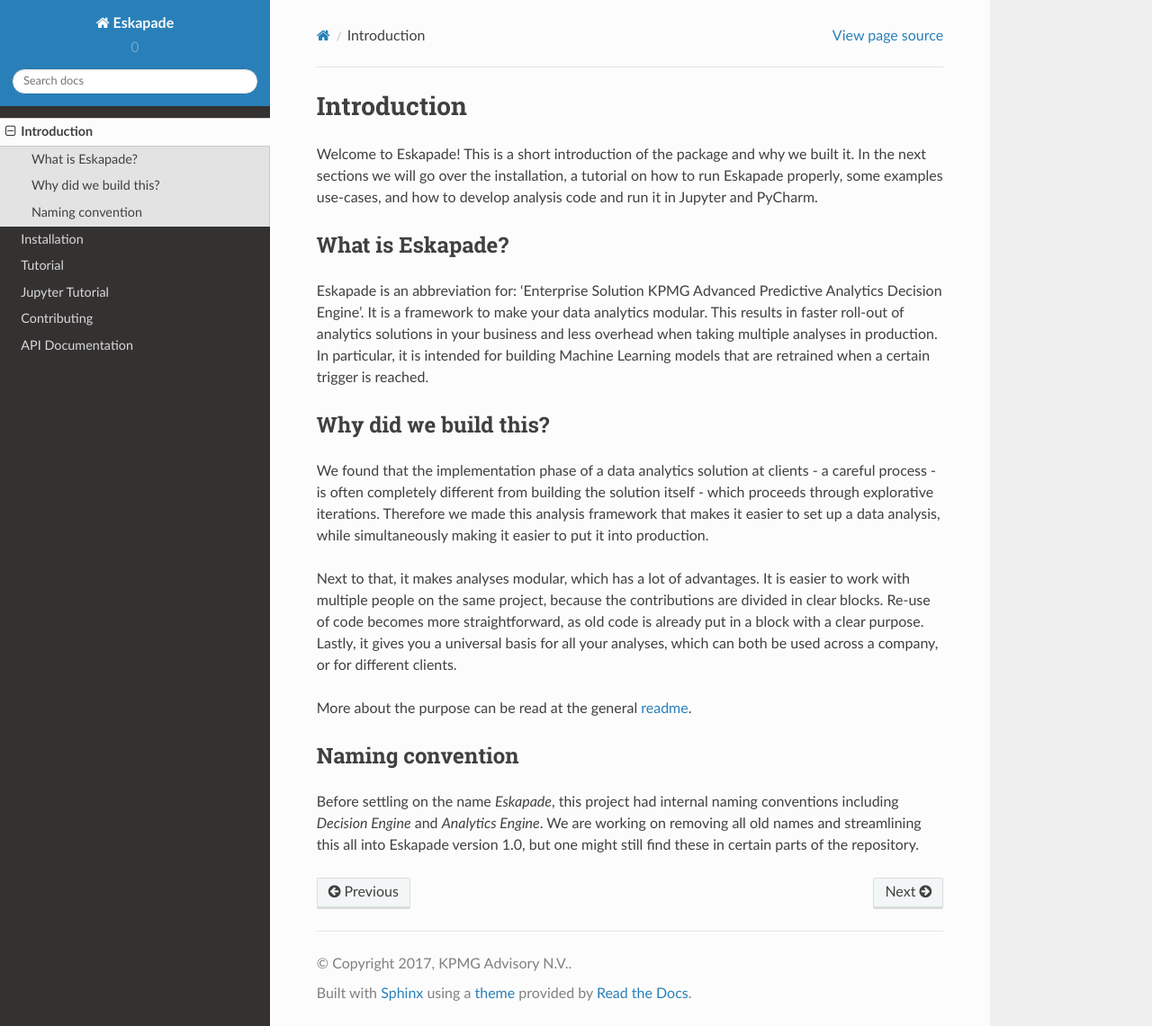
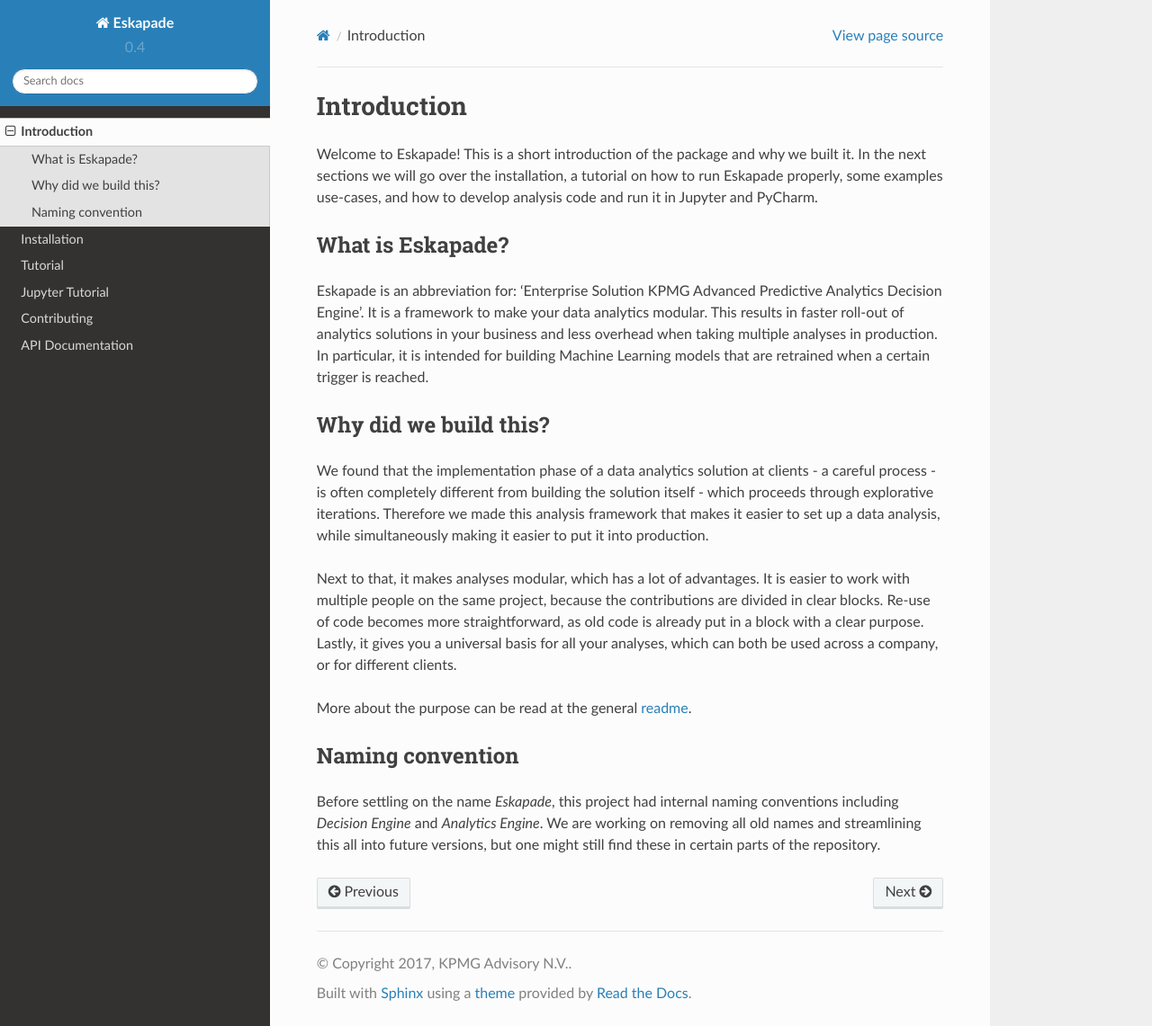
Before and after one commit to KaveIO/Eskapade, a Sphinx documentation site: the page built from docs/source/introduction.rst, in a window 1280 px wide and 1141 px high. Shown: the whole window at 90% size. Built offline with Sphinx 7.4.7 and the Read the Docs theme 2.0.0, drawn with Linux system fonts in a browser that asks for light colours.

Commit message:
Eskapade v0.4

```diff
--- a/README.rst
+++ b/README.rst
@@ -1,7 +1,7 @@
 ESKAPADE
 ========
 
-Version: 0
+Version: 0.4
 
 Eskapade is a light-weight, python-based data analysis framework, meant for all sorts of data analysis problems.
 
@@ -9,7 +9,7 @@
 Release notes
 =============
 
-This is Version 0 of Eskapade, released in Feb 2017.
+This is Version 0.4 of Eskapade, released in Feb 2017.
 In this release we are releasing the core code to run the Eskapade framework.
 The code is written in python 3. Please see the Documentation for more details.
 
--- a/docs/source/conf.py
+++ b/docs/source/conf.py
@@ -59,9 +59,9 @@
 # built documents.
 #
 # The short X.Y version.
-version = '0'
+version = '0.4'
 # The full version, including alpha/beta/rc tags.
-release = '0'
+release = '0.4'
 
 # The language for content autogenerated by Sphinx. Refer to documentation
 # for a list of supported languages.
--- a/docs/source/introduction.rst
+++ b/docs/source/introduction.rst
@@ -34,5 +34,4 @@
 
 Before settling on the name `Eskapade`, this project had internal naming conventions
 including `Decision Engine` and `Analytics Engine`. We are working on removing all old names and
-streamlining this all into Eskapade version 1.0, but one might still find these
-in certain parts of the repository.
+streamlining this all into future versions, but one might still find these in certain parts of the repository.
--- a/python/eskapade/version.py
+++ b/python/eskapade/version.py
@@ -1 +1 @@
-version = '0'
+version = '0.4'
--- a/setup.py
+++ b/setup.py
@@ -2,7 +2,7 @@
 
 setup(
       name='Eskapade',
-      version='0',
+      version='0.4',
       description='Eskapade modular analytics',
       author='KPMG',
       url='http://eskapade.kave.io',
```
Also changed, not shown: 1 other file.
